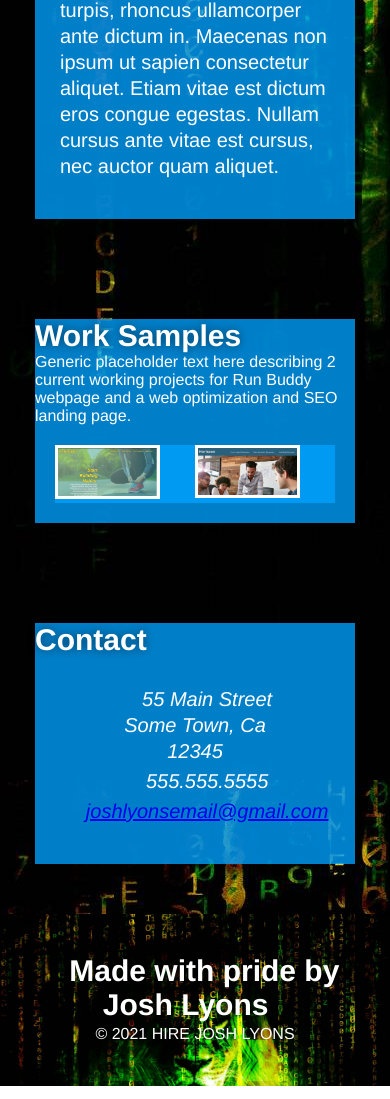
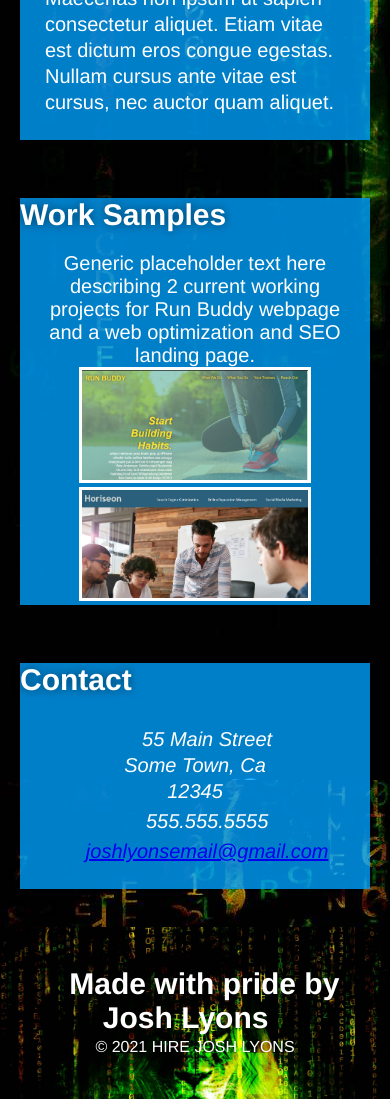
Before and after one commit to joshlyons225/lyons-pro-portfolio, a plain HTML site: page index.html in a window 390 px wide. Shown: the part 660-1759 px from the top of the page. Drawn offline with Linux system fonts and the light colour scheme.

Commit message:
fixed tablet and mobile display

```diff
--- a/assets/css/style.css
+++ b/assets/css/style.css
@@ -147,25 +147,18 @@ section h2 {
   color: var(--tertiary-color);
 }
 
-.work-info {
+.run-buddy p {
+  font-size: 20px;
+  color: var(--tertiary-color);
   display: flex;
   flex-wrap: wrap;
-  justify-content: space-evenly
-}
-
-.work-info p {
-  font-size: 20px;
-  color: var(--tertiary-color);
-  display: inline-flexbox
 }
 
 .run-buddy {
   display: flex;
-  justify-content: space-between;
+  justify-content: space-evenly;
   margin: 20px;
   flex: 1;
-  background: var(--secondary-color);
-  color: var(--primary-color);
 }
 
 .run-buddy img {
@@ -227,18 +220,23 @@ section h2 {
 /* MEDIA QUERY FOR TABLETS AND SMALLER */
 @media screen and (max-width: 768px) {
   section {
-    padding: 30px 15px;
+  padding: 30px 15px;
   }
-  .work-info {
-    display: block;
+
+  .flex-style {
+    display: inline;
   }
 }
-
 
 /* MEDIA QUERY FOR MOBILE PHONES AND SMALLER */
 @media screen and (max-width: 575px) {
   .work-img, .about-img {
     flex: 0 100%;
+  }
+
+  .run-buddy {
+    display: block;
+    text-align: center;
   }
 
   .contact-info {
--- a/index.html
+++ b/index.html
@@ -49,11 +49,10 @@
     <section id="work-samples" class="flex-style">
         <article class="work-img">
             <h2>Work Samples</h2>
-            <p>
-                Generic placeholder text here describing 2 current working projects for Run Buddy webpage and a web optimization and SEO landing page.
-            </p>
-            <div class="work-info">
-                <div class="run-buddy">
+            <div class="run-buddy">
+                <p>
+                    Generic placeholder text here describing 2 current working projects for Run Buddy webpage and a web optimization and SEO landing page.
+                </p>
                     <span>
                         <a href="https://joshlyons225.github.io/run-buddy/" target="_blank">
                             <img src="./assets/images/hero-bg.png"/>
@@ -64,7 +63,6 @@
                             <img src="./assets/images/pro-html.png" />
                         </a>
                     </span>
-                </div>
             </div>
         </article>
     </section>
```
